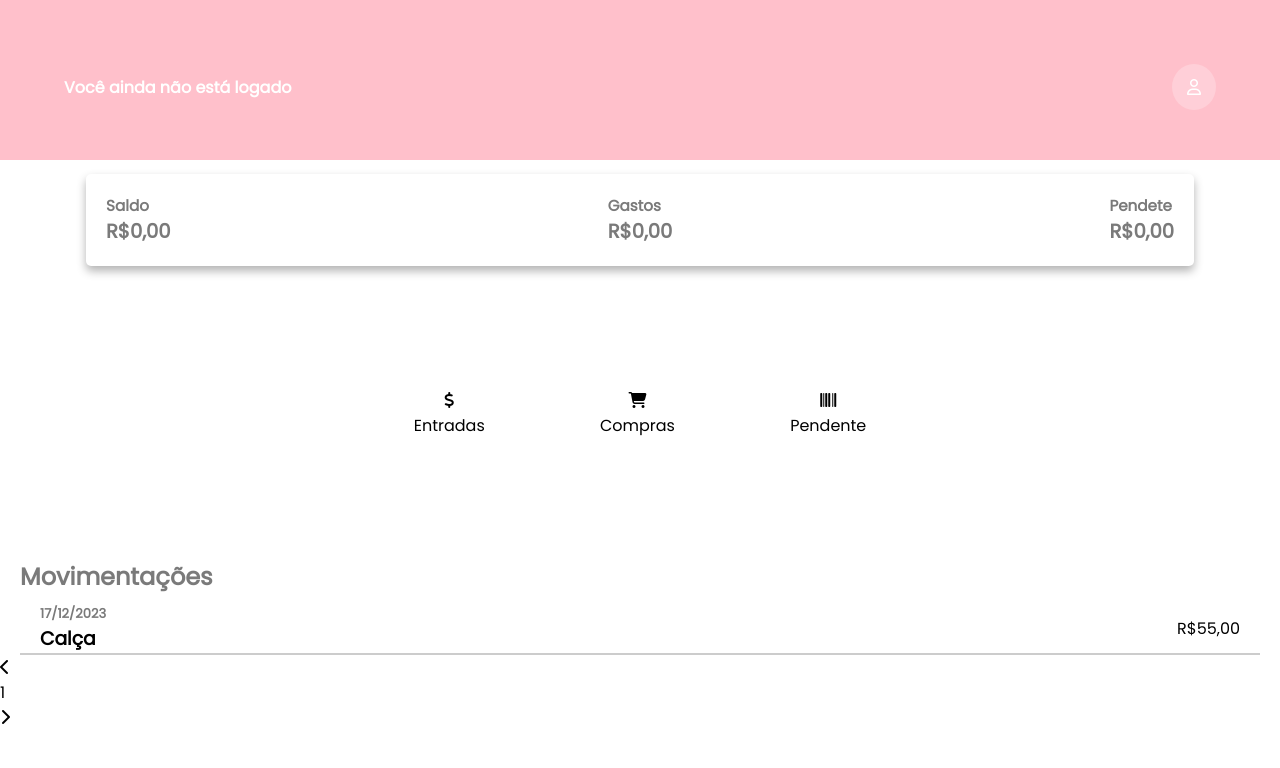
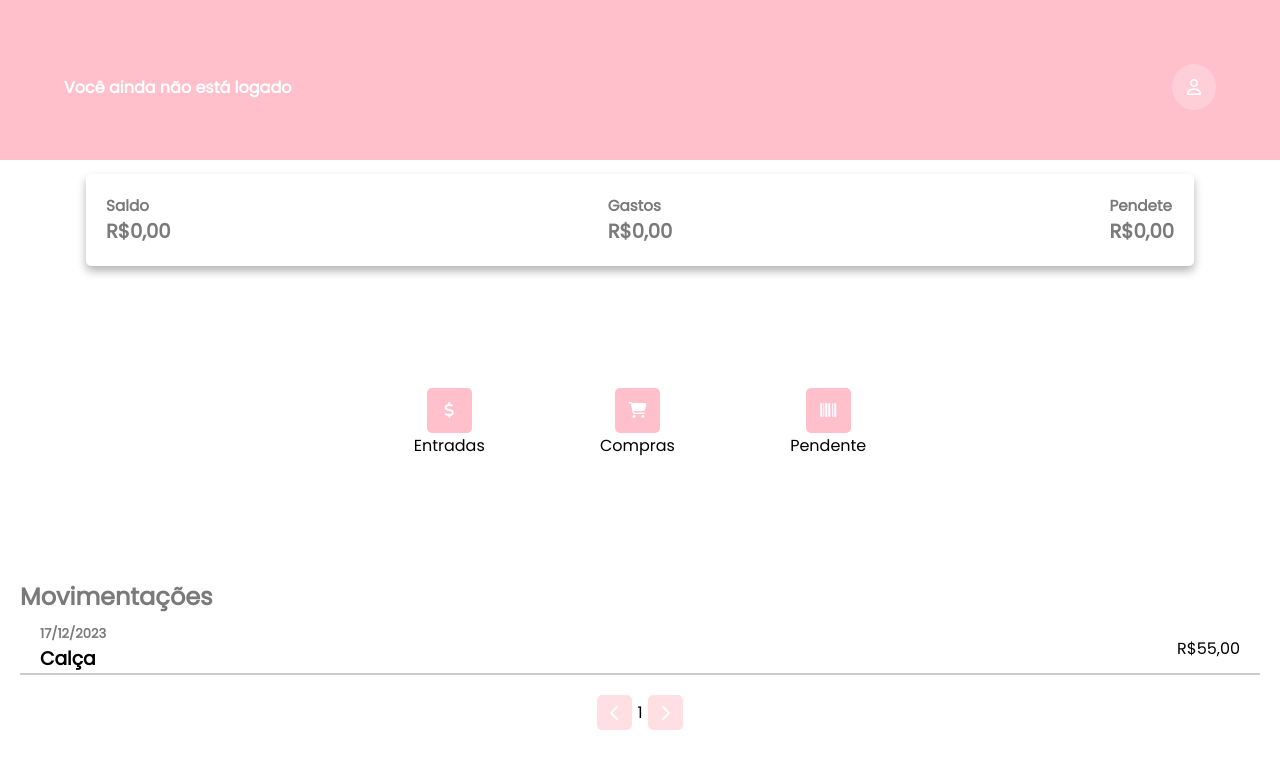
Before and after one commit to Gregox0/Finance-Manager-, a plain HTML site: page Index.html in a window 1280 px wide. Drawn offline with Linux system fonts and the light colour scheme; a web font is replaced by a local one.

Commit message:
Update style.css

```diff
--- a/styles/style.css
+++ b/styles/style.css
@@ -65,7 +65,7 @@ h3,h2{
   align-items: center;
   flex-direction: column;
 }
-#iContainer{
+.iContainer{
   padding: 10px;
 
   width: 25px;
@@ -107,3 +107,22 @@ main h2 {
 #info h3{
   color: black;
 }
+#listar{
+  margin-top: 20px;
+
+  display: flex;
+  justify-content: center;
+  align-items: center;
+}
+#listar .iContainer{
+  padding: 10px;
+
+  width: 15px;
+  height: 15px;
+}
+#listar p{
+  margin: 5px;
+}
+.disable{
+  opacity: 0.5;
+}
```
